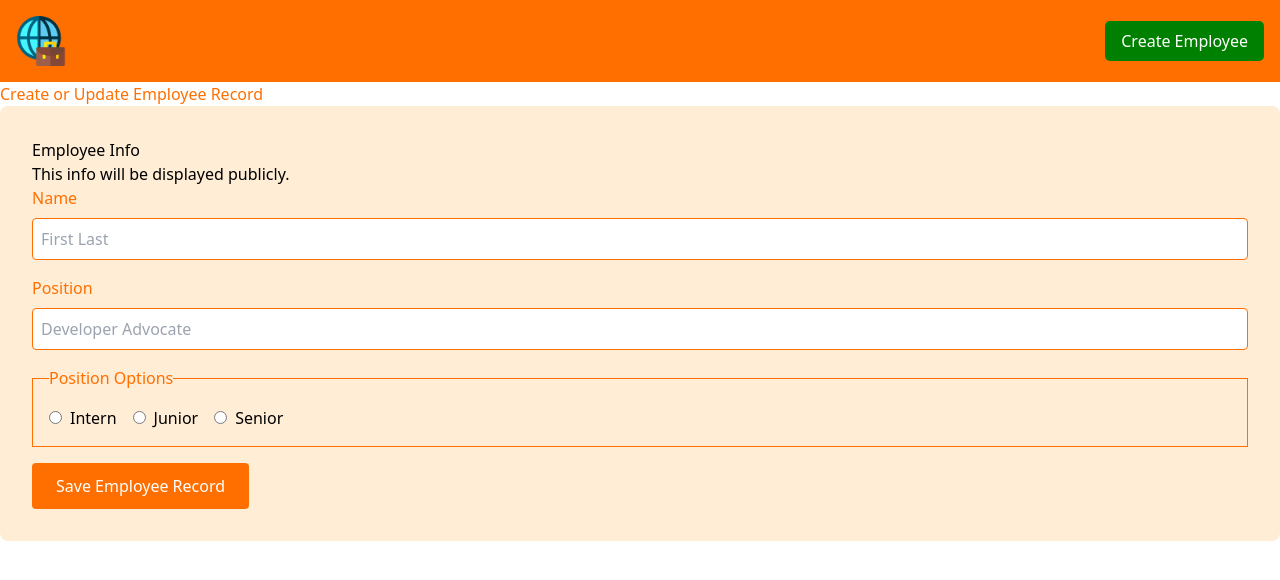
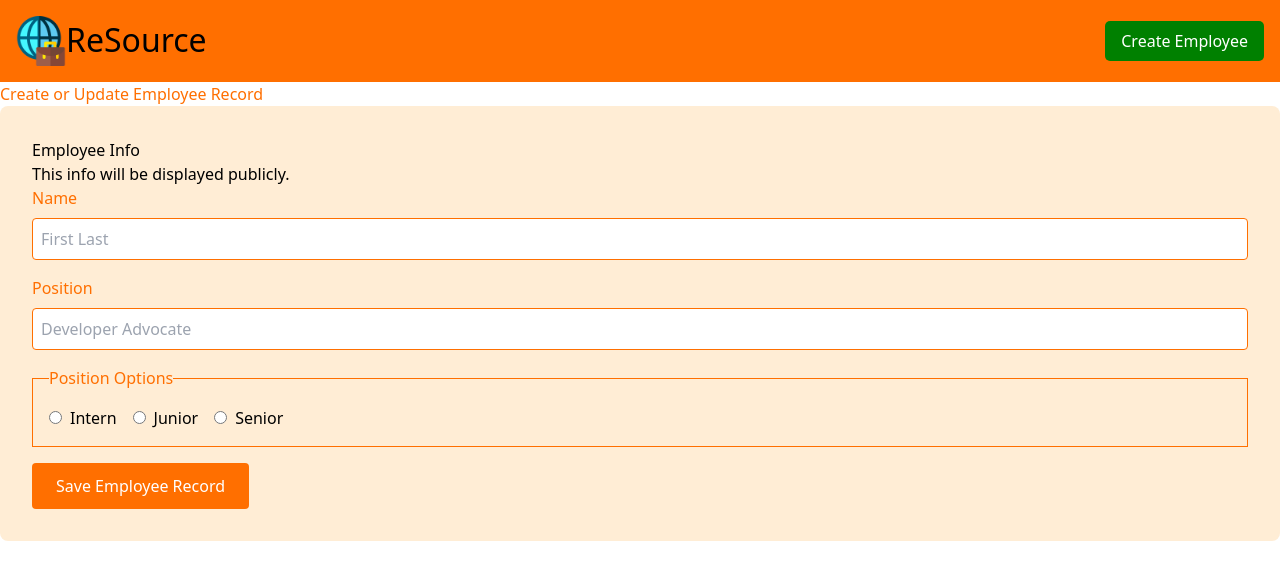
Before and after one commit to Shabbeer10/MERN_Stack, a React (Vite) app in the folder client/: page /create in a window 1280 px wide. Shown: the top 580 px of the page. Built offline with nearby package versions, Linux system fonts and the light colour scheme.

Commit message:
repositioned elements for better readability

```diff
--- a/client/src/components/Navbar.jsx
+++ b/client/src/components/Navbar.jsx
@@ -4,8 +4,9 @@ export default function Navbar() {
     return(
         <div>
             <nav style={{ backgroundColor: "#FF6F00", padding: "1rem", display: "flex", alignItems: "center", justifyContent: "space-between" }}>
-                <NavLink to='/'>
+                <NavLink style={{display: "flex"}} to='/'>
                     <img src="../../public/web-app-manifest-512x512.png" alt="MongoDB logo" style={{ width: "50px", height: "auto" }} />
+                    <p style={{ fontSize:"2rem"}}>ReSource</p>
                 </NavLink>
                 <NavLink className="text-emerald-500 bg-neutral-900" to='/create'
                     style={{
--- a/client/src/components/RecordList.jsx
+++ b/client/src/components/RecordList.jsx
@@ -78,7 +78,7 @@ export default function RecordList() {
 
     return (
         <>
-            <h3 style={{ color: "#FF6F00" }}>Employee Records</h3>
+            <h2 style={{ fontSize:"2rem", color: "#FF6F00", textAlign: "center" }}>Employee Records</h2>
             <div>
                 <div>
                     <table style={{ width: "100%", borderCollapse: "collapse" }}>
@@ -89,8 +89,8 @@ export default function RecordList() {
                                 <th>Level</th>
                                 <th>Action</th>
                             </tr>
-                        </thead>
-                        <tbody>{recordList()}</tbody>
+                        </thead >
+                        <tbody style={{textAlign:"center"}}>{recordList()}</tbody>
                     </table>
                 </div>
             </div>
```
